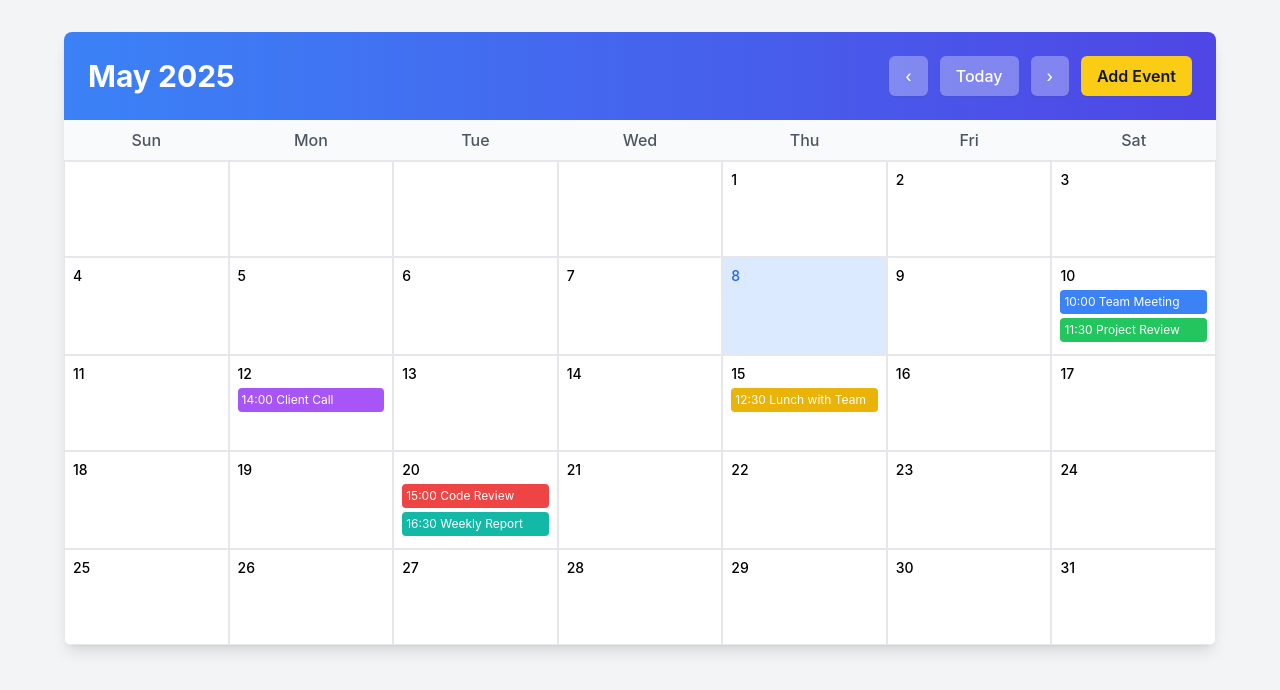
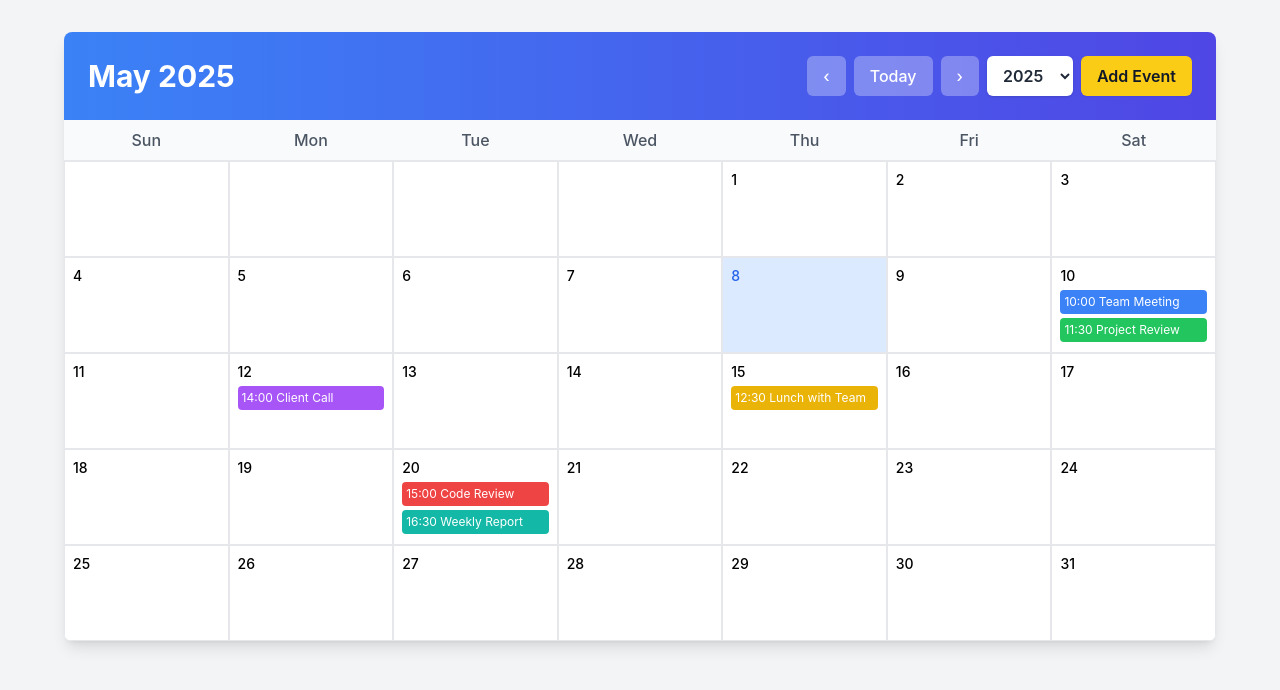
Before and after one commit to Devanandusreenath/Calendar-App, a React (Create React App) app: page / in a window 1280 px wide. Shown: the top 690 px of the page. Built offline with nearby package versions, Linux system fonts and the light colour scheme.

Commit message:
Update App.js

```diff
--- a/src/App.js
+++ b/src/App.js
@@ -1,7 +1,7 @@
 import React, { useState, useEffect } from 'react';
 import {
   format, addMonths, subMonths, startOfMonth, endOfMonth,
-  eachDayOfInterval, isSameDay, isToday, parseISO, isSameMonth
+  eachDayOfInterval, isSameDay, isToday, parseISO, isSameMonth, setYear
 } from 'date-fns';
 import './App.css';
 
@@ -76,6 +76,8 @@ function App() {
 
   const goToPreviousMonth = () => setCurrentDate(subMonths(currentDate, 1));
   const goToNextMonth = () => setCurrentDate(addMonths(currentDate, 1));
+  const goToToday = () => setCurrentDate(new Date());
+  const goToYear = (year) => setCurrentDate(setYear(currentDate, parseInt(year)));
 
   const handleDateClick = (date) => {
     setSelectedDate(date);
@@ -120,7 +122,7 @@ function App() {
         <div
           key={day.toString()}
           onClick={() => handleDateClick(day)}
-          className={`p-2 border min-h-24 relative cursor-pointer
+          className={`p-2 border min-h-24 relative cursor-pointer transition duration-150 hover:bg-blue-50
             ${isTodayFlag ? 'bg-blue-100' : ''}
             ${isSelected ? 'ring-2 ring-blue-500' : ''}
             ${isCurrentMonthFlag ? '' : 'text-gray-400'}
@@ -129,9 +131,9 @@ function App() {
           <div className={`text-sm font-medium ${isTodayFlag ? 'text-blue-600 font-bold' : ''}`}>
             {format(day, 'd')}
           </div>
-          <div className="mt-1">
+          <div className="mt-1 space-y-1">
             {dayEvents.slice(0, 3).map(event => (
-              <div key={event.id} className={`text-xs text-white p-1 mb-1 rounded truncate ${event.color}`}>
+              <div key={event.id} className={`text-xs text-white p-1 rounded truncate transition hover:brightness-90 ${event.color}`}>
                 {event.time} {event.title}
               </div>
             ))}
@@ -148,23 +150,35 @@ function App() {
     <div className="min-h-screen bg-gray-100 p-4 md:p-8">
       <div className="max-w-6xl mx-auto">
         <div className="bg-white rounded-lg shadow-lg overflow-hidden">
-          <div className="bg-gradient-to-r from-blue-500 to-indigo-600 p-6 flex items-center justify-between">
+          <div className="bg-gradient-to-r from-blue-500 to-indigo-600 p-6 flex flex-wrap items-center justify-between gap-2">
             <h1 className="text-2xl md:text-3xl font-bold text-white">
               {format(currentDate, 'MMMM yyyy')}
             </h1>
-            <div className="flex space-x-3">
-              <button onClick={goToPreviousMonth} className="px-4 py-2 bg-white bg-opacity-30 text-white rounded-md hover:bg-opacity-50 transition font-medium shadow-sm">‹</button>
-              <button onClick={() => setCurrentDate(new Date())} className="px-4 py-2 bg-white bg-opacity-30 text-white rounded-md hover:bg-opacity-50 transition font-medium shadow-sm">Today</button>
-              <button onClick={goToNextMonth} className="px-4 py-2 bg-white bg-opacity-30 text-white rounded-md hover:bg-opacity-50 transition font-medium shadow-sm">›</button>
-              <button onClick={handleAddEvent} className="px-4 py-2 bg-yellow-400 text-gray-900 rounded-md hover:bg-yellow-300 transition font-semibold shadow-sm">Add Event</button>
+            <div className="flex flex-wrap gap-2">
+              <button onClick={goToPreviousMonth} className="px-4 py-2 bg-white bg-opacity-30 text-white rounded-md hover:bg-opacity-50 transition font-medium">‹</button>
+              <button onClick={goToToday} className="px-4 py-2 bg-white bg-opacity-30 text-white rounded-md hover:bg-opacity-50 transition font-medium">Today</button>
+              <button onClick={goToNextMonth} className="px-4 py-2 bg-white bg-opacity-30 text-white rounded-md hover:bg-opacity-50 transition font-medium">›</button>
+
+              { }
+              <select
+                className="px-3 py-2 rounded-md bg-white text-gray-800 font-semibold shadow hover:bg-gray-100 transition"
+                onChange={(e) => goToYear(e.target.value)}
+                value={format(currentDate, 'yyyy')}
+              >
+                {Array.from({ length: 21 }, (_, i) => 2015 + i).map(year => (
+                  <option key={year} value={year}>{year}</option>
+                ))}
+              </select>
+
+              <button onClick={handleAddEvent} className="px-4 py-2 bg-yellow-400 text-gray-900 rounded-md hover:bg-yellow-300 transition font-semibold shadow-sm">
+                Add Event
+              </button>
             </div>
           </div>
 
           <div className="grid grid-cols-7 bg-gray-50 border-b border-gray-200">
             {['Sun', 'Mon', 'Tue', 'Wed', 'Thu', 'Fri', 'Sat'].map(day => (
-              <div key={day} className="p-2 text-center text-gray-600 font-medium">
-                {day}
-              </div>
+              <div key={day} className="p-2 text-center text-gray-600 font-medium">{day}</div>
             ))}
           </div>
 
@@ -173,24 +187,21 @@ function App() {
           </div>
         </div>
 
+        { }
         {selectedDate && (
           <div className="mt-6 bg-white rounded-lg shadow-lg p-6">
             <div className="flex justify-between items-center mb-4">
               <h2 className="text-xl font-bold text-gray-800">{format(selectedDate, 'MMMM d, yyyy')}</h2>
-              <span className="text-sm text-gray-500">
-                {selectedEvents.length} event{selectedEvents.length !== 1 ? 's' : ''}
-              </span>
+              <span className="text-sm text-gray-500">{selectedEvents.length} event{selectedEvents.length !== 1 ? 's' : ''}</span>
             </div>
             {selectedEvents.length > 0 ? (
               <div className="space-y-3">
                 {selectedEvents.map(event => (
-                  <div key={event.id} className="p-3 rounded-lg border border-gray-200">
+                  <div key={event.id} className="p-3 rounded-lg border border-gray-200 hover:shadow">
                     <div className="flex justify-between">
                       <h3 className="font-medium">{event.title}</h3>
                     </div>
-                    <p className="text-sm text-gray-600 mt-1">
-                      {event.time} • {event.duration} minutes
-                    </p>
+                    <p className="text-sm text-gray-600 mt-1">{event.time} • {event.duration} minutes</p>
                   </div>
                 ))}
               </div>
@@ -207,37 +218,11 @@ function App() {
           <div className="bg-white rounded-lg shadow-lg p-6 w-full max-w-md">
             <h2 className="text-xl font-bold mb-4">Add New Event</h2>
             <div className="space-y-3">
-              <input
-                type="text"
-                placeholder="Title"
-                value={newEvent.title}
-                onChange={e => setNewEvent({ ...newEvent, title: e.target.value })}
-                className="w-full p-2 border rounded"
-              />
-              <input
-                type="date"
-                value={newEvent.date}
-                onChange={e => setNewEvent({ ...newEvent, date: e.target.value })}
-                className="w-full p-2 border rounded"
-              />
-              <input
-                type="time"
-                value={newEvent.time}
-                onChange={e => setNewEvent({ ...newEvent, time: e.target.value })}
-                className="w-full p-2 border rounded"
-              />
-              <input
-                type="number"
-                placeholder="Duration in minutes"
-                value={newEvent.duration}
-                onChange={e => setNewEvent({ ...newEvent, duration: parseInt(e.target.value) || '' })}
-                className="w-full p-2 border rounded"
-              />
-              <select
-                value={newEvent.color}
-                onChange={e => setNewEvent({ ...newEvent, color: e.target.value })}
-                className="w-full p-2 border rounded"
-              >
+              <input type="text" placeholder="Title" value={newEvent.title} onChange={e => setNewEvent({ ...newEvent, title: e.target.value })} className="w-full p-2 border rounded" />
+              <input type="date" value={newEvent.date} onChange={e => setNewEvent({ ...newEvent, date: e.target.value })} className="w-full p-2 border rounded" />
+              <input type="time" value={newEvent.time} onChange={e => setNewEvent({ ...newEvent, time: e.target.value })} className="w-full p-2 border rounded" />
+              <input type="number" placeholder="Duration in minutes" value={newEvent.duration} onChange={e => setNewEvent({ ...newEvent, duration: parseInt(e.target.value) || '' })} className="w-full p-2 border rounded" />
+              <select value={newEvent.color} onChange={e => setNewEvent({ ...newEvent, color: e.target.value })} className="w-full p-2 border rounded">
                 <option value="bg-blue-500">Blue</option>
                 <option value="bg-green-500">Green</option>
                 <option value="bg-red-500">Red</option>
```
